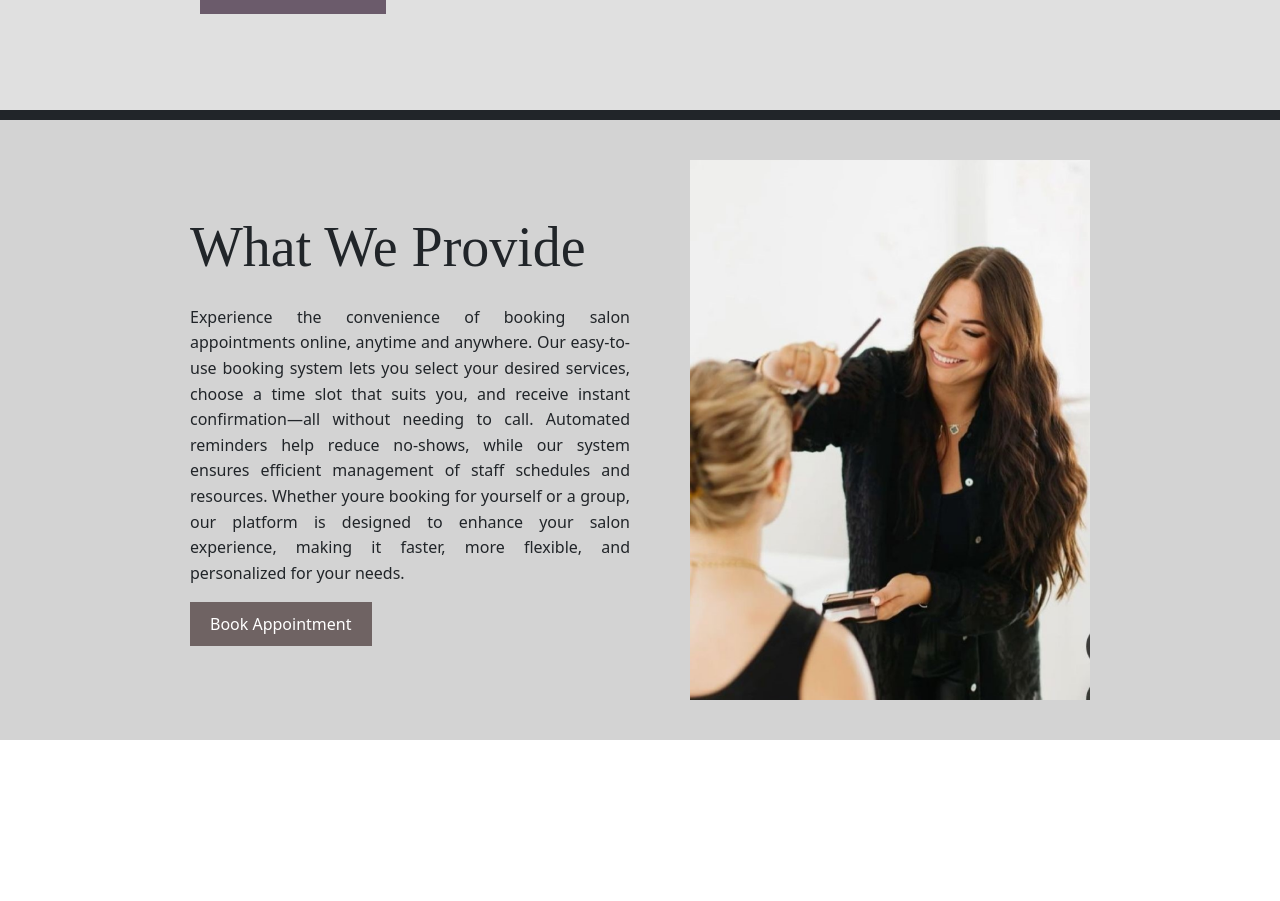
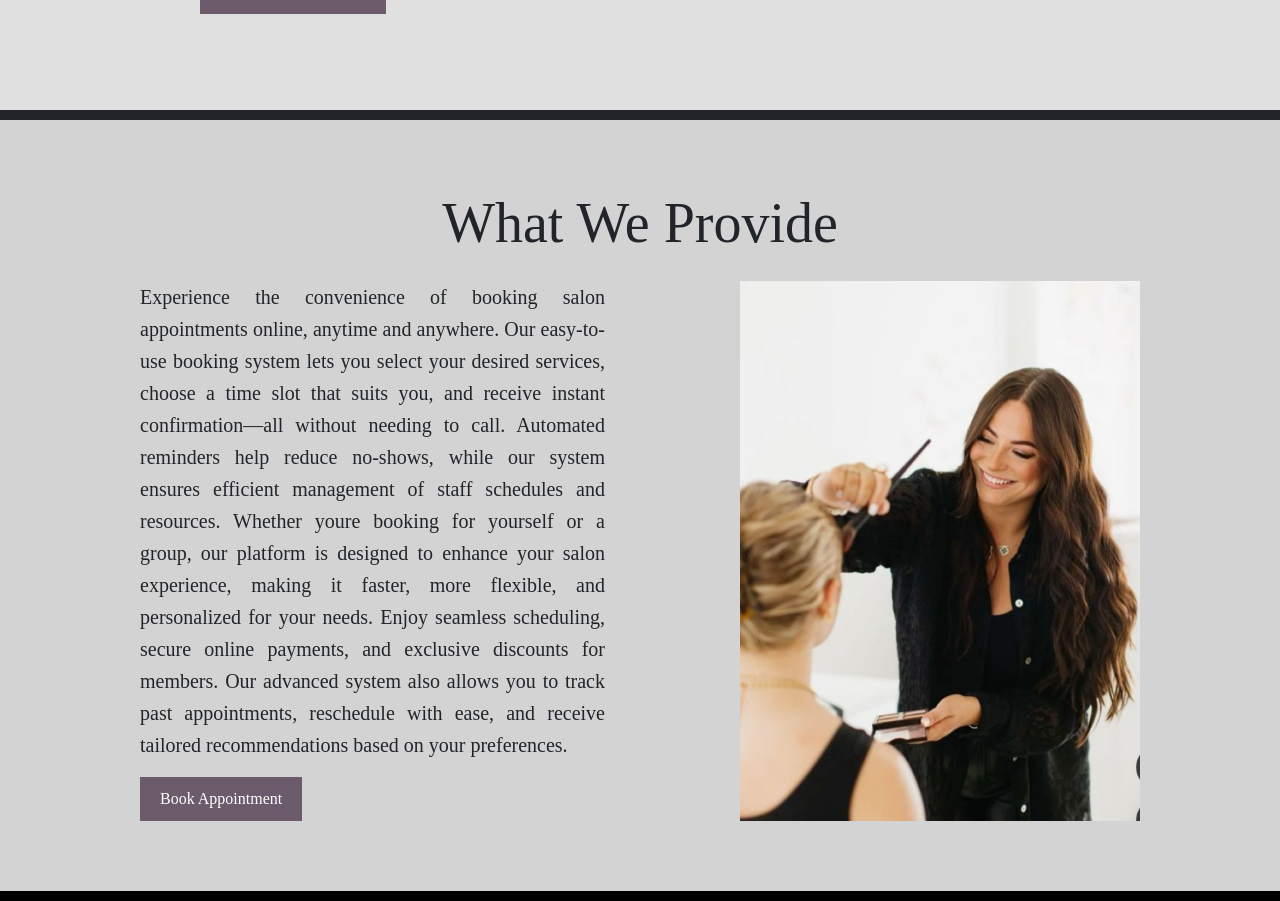
Before and after one commit to Priya12234/The_Glamour, a React (Vite) app in the folder Frontend/: page / in a window 1280 px wide. Shown: the part 1442-2343 px from the top of the page. Before the commit the page ends 2182 px from the top, so only its background shows below. Built offline with nearby package versions, Linux system fonts and the light colour scheme.

Commit message:
update benefit component

```diff
--- /dev/null
+++ b/Frontend/src/Client_side/Assets/css/benefit_component.css
@@ -0,0 +1,8 @@
+/* benefitComponent.css */
+@media (max-width: 768px) {
+    .benefit-content {
+      flex-direction: column;
+      align-items: center;
+      gap: 20px;
+    }
+  }
--- a/Frontend/src/Client_side/Components/benefit_component.jsx
+++ b/Frontend/src/Client_side/Components/benefit_component.jsx
@@ -1,35 +1,39 @@
 import SideImage from "../Assets/Images/download (5) 2.png";
+import "../Assets/css/benefit_Component.css";
 
 function BenefitComponent() {
     return (
-    <div style={{ backgroundColor: "#d3d3d3", padding: "40px", display: "flex", justifyContent: "center" }}>
-      <div style={{ maxWidth: "900px", display: "flex", alignItems: "center", justifyContent: "space-between", gap: "20px" }}>
+        <>
+        <div style={{ backgroundColor: "#d3d3d3", padding: "70px", display: "flex", flexDirection: "column", alignItems: "center" }}>
+            {/* Centered Heading */}
+            <h2 className="services-title display-4 font-weight-bold mb-4" style={{ textAlign: "center" }}>
+                What We Provide
+            </h2>
+
+            <div className="benefit-content" style={{ maxWidth: "1000px", display: "flex", alignItems: "center", justifyContent: "space-between", gap: "70px" }}>
                 {/* Text Section */}
-        <div style={{ flex: 1, order: 1 }}>
-        <h2 className="services-title display-4 font-weight-bold mb-4">What We Provide</h2>
-          <p style={{ textAlign: "justify", fontSize: "16px", lineHeight: "1.6" }}>
-            Experience the convenience of booking salon appointments online, anytime and anywhere.
-            Our easy-to-use booking system lets you select your desired services, choose a time slot that
-            suits you, and receive instant confirmation—all without needing to call. Automated reminders
-            help reduce no-shows, while our system ensures efficient management of staff schedules and resources.
-            Whether youre booking for yourself or a group, our platform is designed to enhance your salon experience,
-            making it faster, more flexible, and personalized for your needs.
+                <div style={{ flex: 1 }}>
+                    <p style={{ textAlign: "justify", fontSize: "20px", lineHeight: "1.6", fontFamily: "Kaisei HarunoUmi" }}>
+                        Experience the convenience of booking salon appointments online, anytime and anywhere. Our easy-to-use booking system lets you select your desired services, choose a time slot that suits you, and receive instant confirmation—all without needing to call. Automated reminders help reduce no-shows, while our system ensures efficient management of staff schedules and resources.
+
+                        Whether youre booking for yourself or a group, our platform is designed to enhance your salon experience, making it faster, more flexible, and personalized for your needs. Enjoy seamless scheduling, secure online payments, and exclusive discounts for members. Our advanced system also allows you to track past appointments, reschedule with ease, and receive tailored recommendations based on your preferences.
                     </p>
-          <button style={{ padding: "10px 20px", backgroundColor: "#6f6363", color: "white", border: "none", cursor: "pointer" }}>
+                    <button style={{ padding: "10px 20px", backgroundColor: "#6b5b6b", color: "white", border: "none", cursor: "pointer", fontFamily: "Kaisei HarunoUmi" }}>
                         Book Appointment
                     </button>
                 </div>
 
-        {/* Image Section */}
-        <div style={{ flex: 1, display: "flex", justifyContent: "flex-end", order: 2 }}>
+                <div style={{ flex: 1, display: "flex", justifyContent: "flex-end" }}>
                     <img
                         src={SideImage}
                         alt="Salon Service"
-            style={{ width: "100%", maxWidth: "400px" }}
+                        style={{ width: "100%", maxWidth: "400px"}}
                     />
                 </div>
             </div>
         </div>
+        <div className="w-100 bg-black" style={{ height: "10px" }}></div>
+        </>
     );
 }
 
```
Lines whose indentation alone changed are shown as unchanged.
